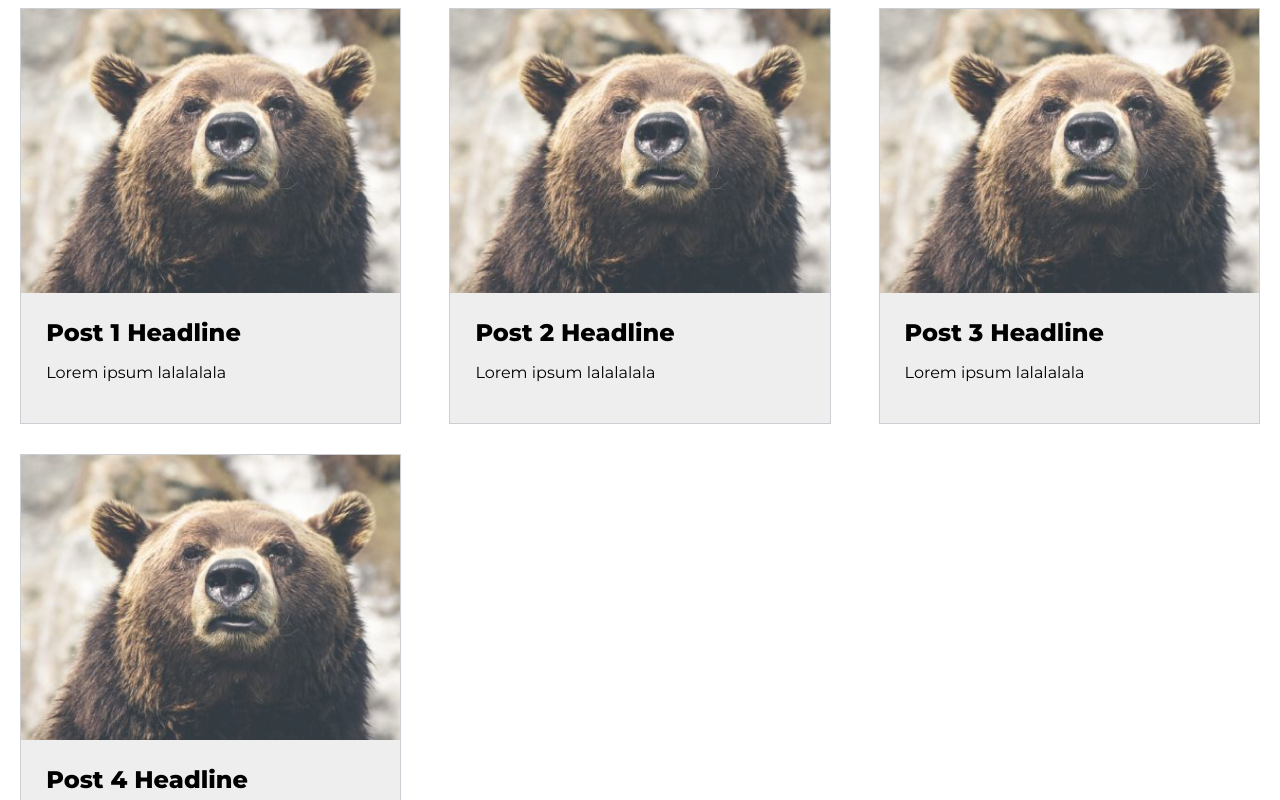
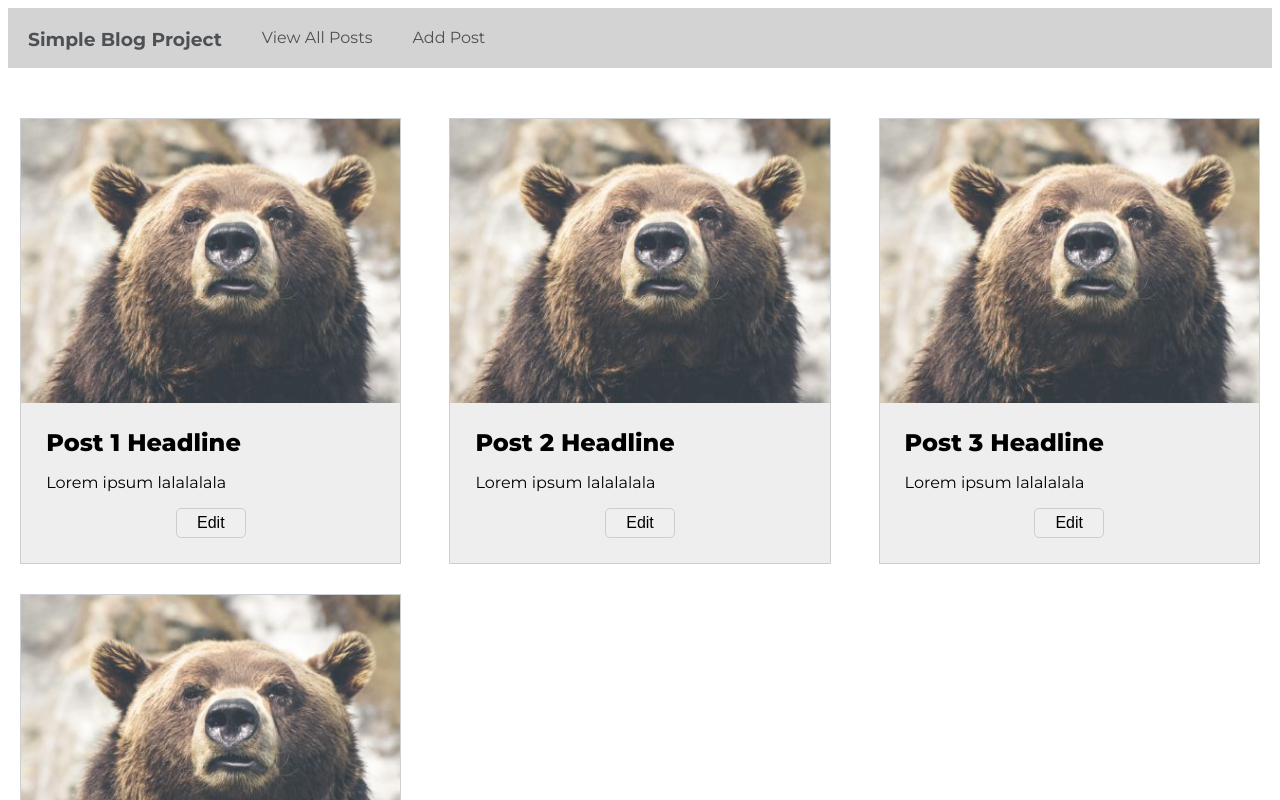
Before and after one commit to Carolka/blog-posts-project, a React (Vite) app in the folder client/: page / in a window 1280 px wide. Shown: the top 800 px of the page. Built offline with nearby package versions, Linux system fonts and the light colour scheme; no server answers.

Commit message:
Add Navbar, styling

```diff
--- a/client/public/styles.css
+++ b/client/public/styles.css
@@ -1,5 +1,30 @@
 body {
   font-family: "Montserrat", sans-serif;
+}
+
+nav {
+  position: relative;
+  display: flex;
+  justify-content: left;
+  align-items: left;
+  height: 60px;
+  background-color: lightgray;
+}
+
+nav a,
+nav h3 {
+  color: rgb(78, 81, 83);
+  text-decoration: none;
+  padding: 20px;
+}
+
+nav h3 {
+  margin: 0;
+}
+
+nav a:hover {
+  background-color: grey;
+  color: white;
 }
 
 .container {
@@ -7,6 +32,7 @@ body {
   grid-template-columns: repeat(3, 30%);
   justify-content: center;
   justify-items: center;
+  margin-top: 50px;
   gap: 30px 50px;
 }
 
@@ -27,6 +53,20 @@ body {
   padding: 25px;
 }
 
+.content button {
+  padding: 5px 20px;
+  display: block;
+  margin: 0 auto;
+  border: solid rgb(203, 206, 210) 1px;
+  border-radius: 5px;
+  font-size: 1rem;
+}
+
+.content button:hover {
+  background-color: #04aa6d;
+  color: white;
+}
+
 .title {
   font-weight: 800;
   font-size: 1.5rem;
--- a/client/src/components/App.jsx
+++ b/client/src/components/App.jsx
@@ -19,6 +19,11 @@ export function App() {
 
   return (
     <div>
+      <nav>
+        <h3>Simple Blog Project</h3>
+        <a href="#">View All Posts</a>
+        <a href="#">Add Post</a>
+      </nav>
       <div className="container">
         {posts.map((post) => (
           <Post key={post.id} title={post.title} text={post.text} />
--- a/client/src/components/Post.jsx
+++ b/client/src/components/Post.jsx
@@ -7,6 +7,7 @@ function Post(props) {
       <div className="content">
         <div className="title"> {props.title}</div>
         <p className="text">{props.text}</p>
+        <button>Edit</button>
       </div>
     </div>
   );
```
